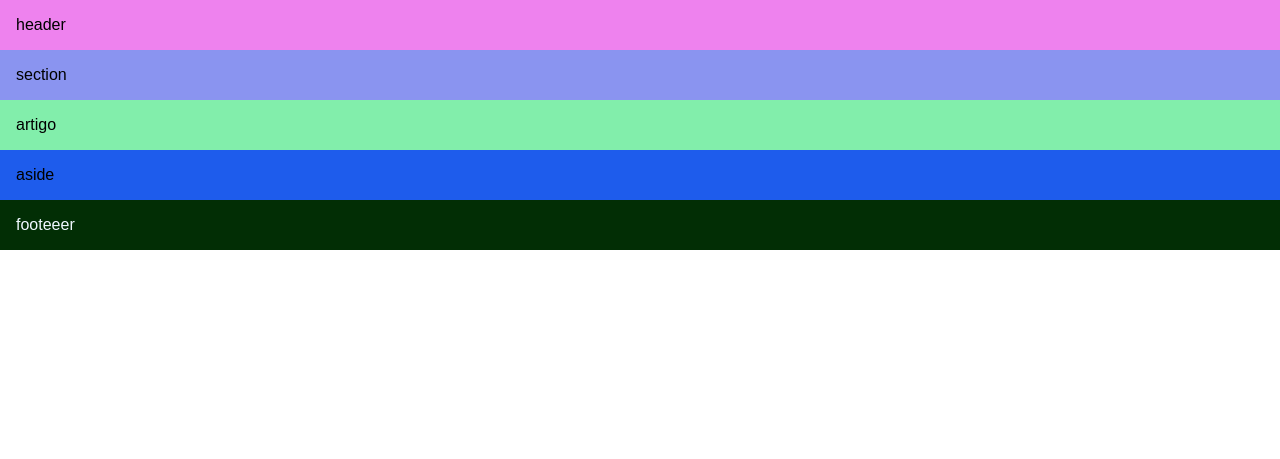
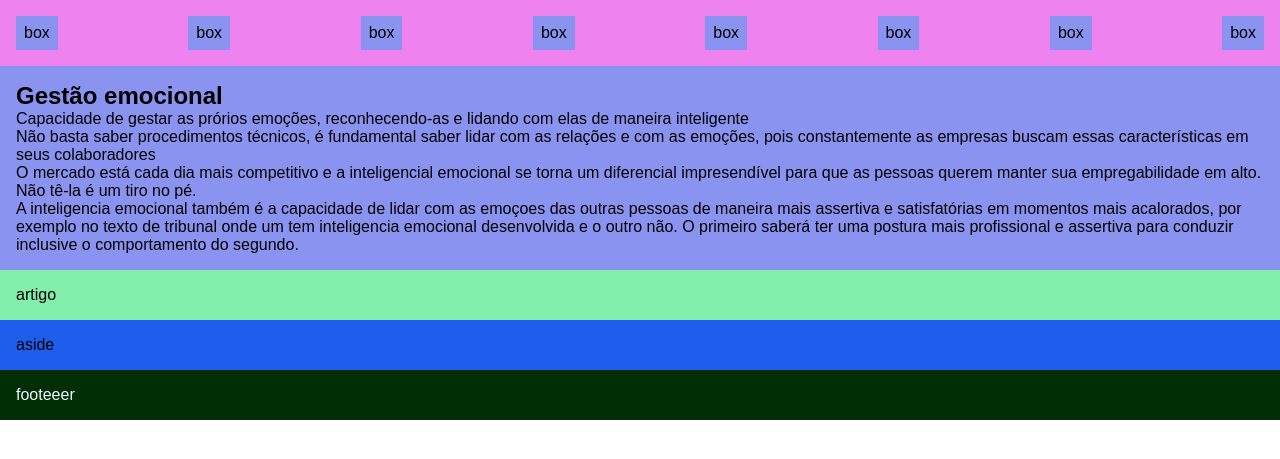
Before and after one commit to carlospph/exercicios, a PHP site: page / in a window 1280 px wide. Shown: the top 459 px of the page. Run offline with PHP 8.4, Linux system fonts and the light colour scheme.

Commit message:
texto inteligencia emocional faculdade

```diff
--- a/index.html
+++ b/index.html
@@ -8,11 +8,26 @@
 </head>
 <body>
     <header class="padding margin">
-        header
+        <div class="box">box</div>
+        <div class="box">box</div>
+        <div class="box">box</div>
+        <div class="box">box</div>
+        <div class="box">box</div>
+        <div class="box">box</div>
+        <div class="box">box</div>
+        <div class="box">box</div>
     </header>
 
     <section class="padding margin">
-        section
+        <h1>Gestão emocional</h1>
+
+        <p>Capacidade de gestar as prórios emoções, reconhecendo-as e lidando com elas de maneira inteligente </p>
+
+        <p>Não basta saber procedimentos técnicos, é fundamental saber lidar com as relações e com as emoções, pois constantemente as empresas buscam essas características em seus colaboradores</p>
+
+        <p>O mercado está cada dia mais competitivo e a inteligencial emocional se torna um diferencial impresendível para que as pessoas querem manter sua empregabilidade em alto. Não tê-la é um tiro no pé.</p>
+
+        <p>A inteligencia emocional também é a capacidade de lidar com as emoçoes das outras pessoas de maneira mais assertiva e satisfatórias em momentos mais acalorados, por exemplo no texto de tribunal onde um tem inteligencia emocional desenvolvida e o outro não. O primeiro saberá ter uma postura mais profissional e assertiva para conduzir inclusive o comportamento do segundo.</p>
     </section>
 
     <article class="padding margin">
--- a/styles.css
+++ b/styles.css
@@ -10,8 +10,14 @@
 
 header{
     background: violet;
+    display: flex;
+    justify-content: space-between;
+    align-items: center;
 }
-
+.box{
+    padding: .5rem;
+    background:rgb(138, 148, 240);
+}
 section{
     background: rgb(138, 148, 240);
 }
```
